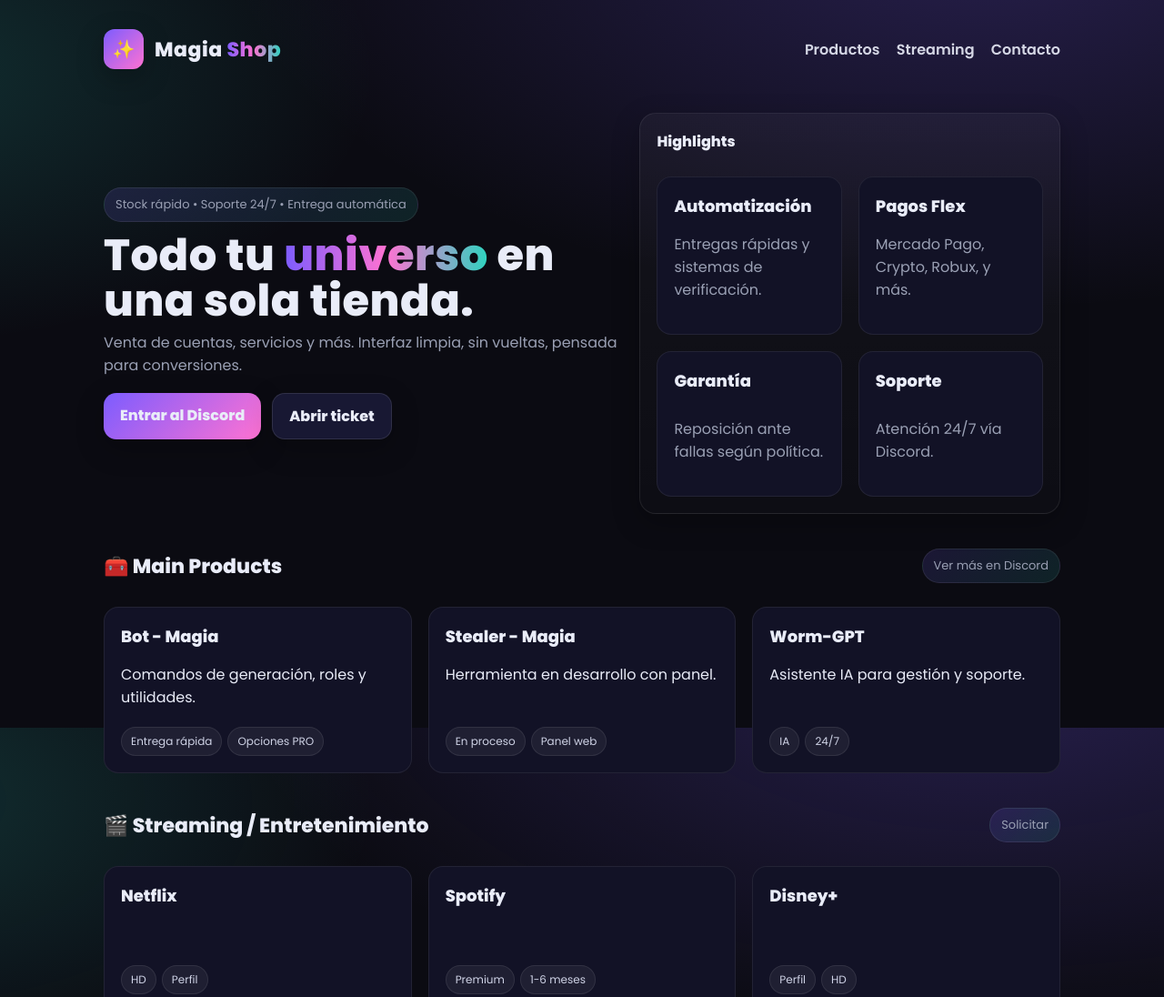
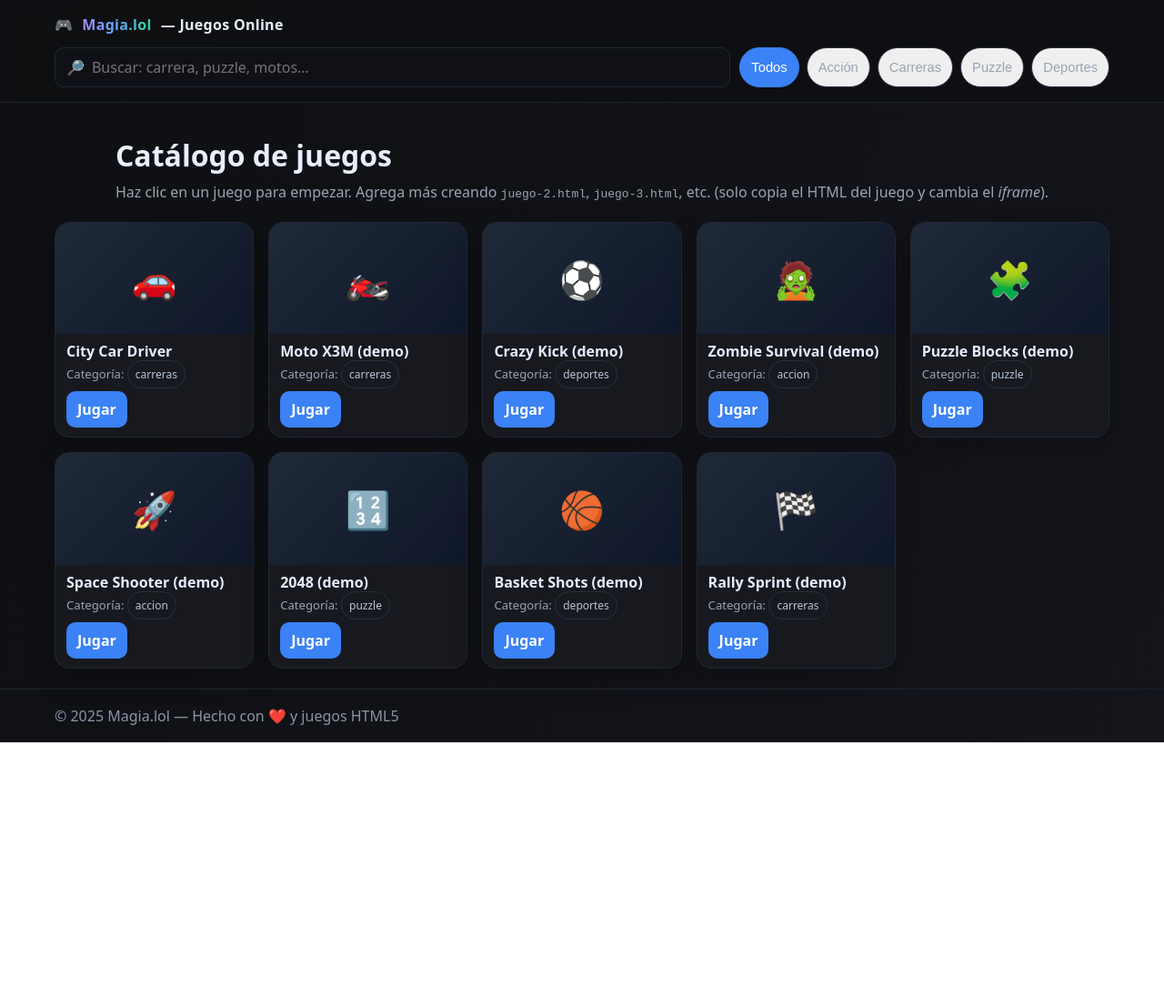
Before and after one commit to CalaSurs/magia-shop, a plain HTML site: page index.html in a window 1280 px wide. Shown: the top 1096 px of the page at 91% size. After the commit the page ends 816 px from the top, so only its background shows below. Drawn offline with Linux system fonts and the light colour scheme.

Commit message:
Add files via upload

```diff
--- a/index.html
+++ b/index.html
@@ -1,156 +1,148 @@
-<!doctype html>
+<!DOCTYPE html>
 <html lang="es">
 <head>
-  <meta charset="utf-8">
-  <meta name="viewport" content="width=device-width, initial-scale=1">
-  <title>Magia Shop</title>
-  <meta name="description" content="Magia Shop — productos, cuentas y entretenimiento.">
-  <link rel="preconnect" href="https://fonts.googleapis.com">
-  <link rel="preconnect" href="https://fonts.gstatic.com" crossorigin>
-  <link href="https://fonts.googleapis.com/css2?family=Poppins:wght@300;400;600;800&display=swap" rel="stylesheet">
+<meta charset="UTF-8">
+<meta name="viewport" content="width=device-width, initial-scale=1.0">
+<title>Magia.lol — Juegos Online</title>
+<meta name="description" content="Magia.lol: juega gratis online. Catálogo de juegos HTML5 estilo Friv/Poki.">
 <style>
   :root{
-      --bg:#0b0b12;
-      --card:#121226;
-      --muted:#9aa0b4;
-      --text:#e9ecf8;
-      --accent1:#7c5cff;
-      --accent2:#2dd4bf;
-      --accent3:#ff72d2;
-      --radius:18px;
-      --shadow:0 10px 30px rgba(0,0,0,.25);
+    --bg:#0e0f12;--bg2:#14151b;--card:#17191f;--ink:#e9eefc;--muted:#9aa3b2;--pri:#3b82f6;--pri-2:#2563eb;
+    --radius:16px;--shadow:0 10px 30px rgba(0,0,0,.25);
   }
   *{box-sizing:border-box}
-    html,body{margin:0;height:100%;background:radial-gradient(1200px 600px at 85% -10%, rgba(124,92,255,.25), transparent 70%), radial-gradient(900px 500px at -10% 10%, rgba(45,212,191,.18), transparent 60%), var(--bg);color:var(--text);font-family:Poppins,system-ui,-apple-system,Segoe UI,Roboto,Ubuntu,"Helvetica Neue",Arial}
-    a{color:inherit;text-decoration:none}
-    .wrap{max-width:1100px;margin:0 auto;padding:24px}
-    header{display:flex;justify-content:space-between;align-items:center;padding:8px 0}
-    .brand{display:flex;align-items:center;gap:12px}
-    .logo{width:44px;height:44px;border-radius:12px;background:linear-gradient(135deg,var(--accent1),var(--accent3));box-shadow:var(--shadow);display:grid;place-items:center;font-weight:800}
-    .logo span{font-size:20px}
-    .brand h1{font-size:22px;margin:0;font-weight:800;letter-spacing:.5px}
-    .nav a{opacity:.9;margin-left:14px;font-weight:600}
-    .pill{display:inline-flex;gap:8px;align-items:center;background:linear-gradient(135deg, rgba(124,92,255,.15), rgba(45,212,191,.12));border:1px solid rgba(255,255,255,.08);padding:8px 12px;border-radius:999px;font-size:13px;color:var(--muted)}
-    .hero{margin-top:40px;display:grid;grid-template-columns:1.1fr .9fr;gap:24px;align-items:center}
-    .hero h2{font-size:48px;line-height:1.05;margin:12px 0 8px;font-weight:800;letter-spacing:.5px}
-    .gradient{background:linear-gradient(90deg,var(--accent1),var(--accent3),var(--accent2));-webkit-background-clip:text;background-clip:text;color:transparent}
-    .hero p{color:var(--muted);margin:8px 0 18px;font-size:16px}
-    .cta{display:flex;gap:12px;flex-wrap:wrap}
-    .btn{padding:12px 18px;border-radius:14px;border:1px solid rgba(255,255,255,.1);background:#181833;font-weight:700;box-shadow:var(--shadow)}
-    .btn.primary{background:linear-gradient(135deg,var(--accent1),var(--accent3));border:none}
-    .panel{background:linear-gradient(180deg,rgba(255,255,255,.04),rgba(255,255,255,.01));border:1px solid rgba(255,255,255,.08);border-radius:var(--radius);padding:18px;box-shadow:var(--shadow)}
-    .grid{display:grid;grid-template-columns:repeat(3,1fr);gap:18px;margin-top:26px}
-    .card{background:var(--card);border:1px solid rgba(255,255,255,.07);padding:18px;border-radius:16px;min-height:160px;display:flex;flex-direction:column;justify-content:space-between}
-    .card h3{margin:0 0 8px;font-size:18px}
-    .chip{display:inline-block;background:rgba(255,255,255,.06);padding:6px 10px;border-radius:999px;margin:4px 6px 0 0;font-size:12px;color:#cfd3e6;border:1px solid rgba(255,255,255,.08)}
-    .section-title{display:flex;justify-content:space-between;align-items:center;margin:38px 0 8px}
-    .section-title h2{margin:0;font-size:22px}
-    footer{margin:38px 0 10px;color:var(--muted);font-size:13px;text-align:center}
-    .discord{font-weight:800;letter-spacing:.5px}
-    @media (max-width:900px){
-      .hero{grid-template-columns:1fr}
-      .grid{grid-template-columns:1fr}
-      .hero h2{font-size:36px}
-    }
+  body{margin:0;font-family:system-ui,-apple-system,Segoe UI,Roboto,Ubuntu,'Helvetica Neue',sans-serif;background:linear-gradient(120deg,var(--bg),var(--bg2));color:var(--ink);min-height:100vh;display:flex;flex-direction:column}
+  header{position:sticky;top:0;background:rgba(14,15,18,.8);backdrop-filter:blur(8px);border-bottom:1px solid #1f2330;z-index:10}
+  .wrap{max-width:1200px;margin:0 auto;padding:16px 20px}
+  .brand{display:flex;align-items:center;gap:10px;font-weight:800;letter-spacing:.3px}
+  .brand b{background:linear-gradient(90deg,#a78bfa,#60a5fa,#34d399);-webkit-background-clip:text;background-clip:text;color:transparent}
+  nav{display:flex;gap:10px;flex-wrap:wrap;margin-top:12px}
+  .tag{padding:8px 12px;border:1px solid #2a2f3d;border-radius:999px;color:var(--muted);cursor:pointer;font-size:.92rem}
+  .tag.active{background:var(--pri);border-color:var(--pri);color:#fff}
+  .hero{padding:36px 20px 0}
+  .hero h1{margin:0 0 8px;font-size:2rem}
+  .hero p{margin:0;color:var(--muted)}
+  .actions{display:flex;gap:10px;margin-top:14px;flex-wrap:wrap}
+  .btn{background:var(--pri);color:#fff;border:none;padding:10px 14px;border-radius:10px;font-weight:700;cursor:pointer}
+  .btn:active{transform:translateY(1px)}
+  .search{flex:1;min-width:240px;background:#0f1117;border:1px solid #232736;border-radius:10px;display:flex;align-items:center;gap:8px;padding:10px 12px;color:#cbd5e1}
+  .search input{all:unset;flex:1}
+  main{flex:1}
+  .grid{display:grid;gap:16px;padding:22px 20px;grid-template-columns:repeat(auto-fill,minmax(200px,1fr));max-width:1200px;margin:0 auto}
+  .card{background:var(--card);border:1px solid #232736;border-radius:var(--radius);overflow:hidden;box-shadow:var(--shadow);display:flex;flex-direction:column}
+  .thumb{aspect-ratio:16/9;background:linear-gradient(135deg,#1f2937,#0f172a);display:flex;align-items:center;justify-content:center;font-size:40px}
+  .meta{padding:10px 12px}
+  .title{font-weight:700;margin:0 0 6px;font-size:1rem;color:#e6ecff;line-height:1.2}
+  .kicker{font-size:.82rem;color:var(--muted);margin-bottom:10px}
+  .play{margin-top:auto;display:flex;justify-content:space-between;align-items:center;gap:8px}
+  .play a{display:inline-block;background:var(--pri);color:#fff;text-decoration:none;padding:9px 12px;border-radius:10px;font-weight:700}
+  .play a:hover{background:var(--pri-2)}
+  .pill{font-size:.75rem;padding:6px 8px;border-radius:999px;border:1px solid #2a2f3d;color:#b7c3d3}
+  footer{border-top:1px solid #1f2330;color:#8b93a6}
+  footer .wrap{padding:18px 20px}
+  /* helper for invisible links when user aún no creó el archivo */
+  .disabled{opacity:.55;pointer-events:none}
 </style>
 </head>
 <body>
+  <header>
     <div class="wrap">
-    <header>
-      <div class="brand">
-        <div class="logo"><span>✨</span></div>
-        <h1>Magia <span class="gradient">Shop</span></h1>
+      <div class="brand">🎮 <b>Magia.lol</b> — Juegos Online</div>
+      <div class="actions">
+        <label class="search" title="Buscar juegos">
+          🔎
+          <input id="q" placeholder="Buscar: carrera, puzzle, motos…" aria-label="Buscar juegos">
+        </label>
+        <div style="display:flex;gap:8px;flex-wrap:wrap">
+          <button class="tag active" data-cat="all">Todos</button>
+          <button class="tag" data-cat="accion">Acción</button>
+          <button class="tag" data-cat="carreras">Carreras</button>
+          <button class="tag" data-cat="puzzle">Puzzle</button>
+          <button class="tag" data-cat="deportes">Deportes</button>
         </div>
-      <nav class="nav">
-        <a href="#productos">Productos</a>
-        <a href="#streaming">Streaming</a>
-        <a href="#contacto">Contacto</a>
-      </nav>
+      </div>
+    </div>
   </header>
 
-    <section class="hero">
-      <div>
-        <span class="pill">Stock rápido • Soporte 24/7 • Entrega automática</span>
-        <h2>Todo tu <span class="gradient">universo</span> en una sola tienda.</h2>
-        <p>Venta de cuentas, servicios y más. Interfaz limpia, sin vueltas, pensada para conversiones.</p>
-        <div class="cta">
-          <a class="btn primary" href="https://discord.gg/magia" target="_blank" rel="noopener">Entrar al Discord</a>
-          <a class="btn" href="#contacto">Abrir ticket</a>
-        </div>
-      </div>
-      <div class="panel">
-        <strong style="display:block;margin-bottom:8px">Highlights</strong>
-        <div class="grid" style="grid-template-columns:repeat(2,1fr)">
-          <div class="card"><h3>Automatización</h3><p class="muted">Entregas rápidas y sistemas de verificación.</p></div>
-          <div class="card"><h3>Pagos Flex</h3><p class="muted">Mercado Pago, Crypto, Robux, y más.</p></div>
-          <div class="card"><h3>Garantía</h3><p class="muted">Reposición ante fallas según política.</p></div>
-          <div class="card"><h3>Soporte</h3><p class="muted">Atención 24/7 vía Discord.</p></div>
-        </div>
-      </div>
+  <section class="hero wrap">
+    <h1>Catálogo de juegos</h1>
+    <p>Haz clic en un juego para empezar. Agrega más creando <code>juego-2.html</code>, <code>juego-3.html</code>, etc. (solo copia el HTML del juego y cambia el <em>iframe</em>).</p>
   </section>
 
-    <div class="section-title" id="productos">
-      <h2>🧰 Main Products</h2>
-      <a href="https://discord.gg/magia" class="pill">Ver más en Discord</a>
-    </div>
-    <section class="grid">
-      <div class="card">
-        <div>
-          <h3>Bot - Magia</h3>
-          <p class="muted">Comandos de generación, roles y utilidades.</p>
-        </div>
-        <div><span class="chip">Entrega rápida</span><span class="chip">Opciones PRO</span></div>
-      </div>
-      <div class="card">
-        <div>
-          <h3>Stealer - Magia</h3>
-          <p class="muted">Herramienta en desarrollo con panel.</p>
-        </div>
-        <div><span class="chip">En proceso</span><span class="chip">Panel web</span></div>
-      </div>
-      <div class="card">
-        <div>
-          <h3>Worm-GPT</h3>
-          <p class="muted">Asistente IA para gestión y soporte.</p>
-        </div>
-        <div><span class="chip">IA</span><span class="chip">24/7</span></div>
-      </div>
-    </section>
-
-    <div class="section-title" id="streaming">
-      <h2>🎬 Streaming / Entretenimiento</h2>
-      <a href="https://discord.gg/magia" class="pill">Solicitar</a>
-    </div>
-    <section class="grid">
-      <div class="card"><h3>Netflix</h3><div><span class="chip">HD</span><span class="chip">Perfil</span></div></div>
-      <div class="card"><h3>Spotify</h3><div><span class="chip">Premium</span><span class="chip">1-6 meses</span></div></div>
-      <div class="card"><h3>Disney+</h3><div><span class="chip">Perfil</span><span class="chip">HD</span></div></div>
-      <div class="card"><h3>YouTube Premium</h3><div><span class="chip">Individual</span><span class="chip">Family</span></div></div>
-      <div class="card"><h3>HBO Max</h3><div><span class="chip">HD</span><span class="chip">Reposición</span></div></div>
-      <div class="card"><h3>Crunchyroll</h3><div><span class="chip">Fan</span><span class="chip">Mega Fan</span></div></div>
-    </section>
-
-    <div class="section-title">
-      <h2>💳 Métodos de pago</h2>
-    </div>
-    <section class="grid">
-      <div class="card"><h3>Mercado Pago</h3><p class="muted">Transferencia, CVU/CBU, Alias.</p></div>
-      <div class="card"><h3>Crypto</h3><p class="muted">Bitcoin, Litecoin, USDT.</p></div>
-      <div class="card"><h3>Otros</h3><p class="muted">Robux, Brainrots (consultar).</p></div>
-    </section>
-
-    <section id="contacto" class="panel" style="margin-top:26px">
-      <h2 style="margin-top:0">Contacto</h2>
-      <p class="muted">Para compras y soporte abrí un ticket en nuestro Discord.</p>
-      <p class="discord">discord.gg/magia</p>
-    </section>
+  <main>
+    <div id="grid" class="grid"></div>
+  </main>
 
   <footer>
-      © <span id="year"></span> Magia Shop — Hecho con ✨ por tu equipo.
+    <div class="wrap">© 2025 Magia.lol — Hecho con ❤️ y juegos HTML5</div>
   </footer>
+
+<script>
+/* =======
+   MODELO DE DATOS: agrega/quita juegos acá.
+   - title: nombre visible
+   - slug: archivo del juego (cuando lo tengas creado)
+   - cat: categoría (usa una de: accion, carreras, puzzle, deportes)
+   - emoji: mini “thumbnail” sin imágenes externas
+   ======= */
+const GAMES = [
+  { title: "City Car Driver", slug: "/juego-1.html", cat: "carreras", emoji:"🚗" }, // ya creado
+  { title: "Moto X3M (demo)", slug: "/juego-2.html", cat: "carreras", emoji:"🏍️" },
+  { title: "Crazy Kick (demo)", slug: "/juego-3.html", cat: "deportes", emoji:"⚽" },
+  { title: "Zombie Survival (demo)", slug: "/juego-4.html", cat: "accion", emoji:"🧟" },
+  { title: "Puzzle Blocks (demo)", slug: "/juego-5.html", cat: "puzzle", emoji:"🧩" },
+  { title: "Space Shooter (demo)", slug: "/juego-6.html", cat: "accion", emoji:"🚀" },
+  { title: "2048 (demo)", slug: "/juego-7.html", cat: "puzzle", emoji:"🔢" },
+  { title: "Basket Shots (demo)", slug: "/juego-8.html", cat: "deportes", emoji:"🏀" },
+  { title: "Rally Sprint (demo)", slug: "/juego-9.html", cat: "carreras", emoji:"🏁" },
+];
+
+const grid = document.getElementById("grid");
+const q = document.getElementById("q");
+const tagButtons = [...document.querySelectorAll(".tag")];
+let activeCat = "all";
+
+function render(){
+  const text = (q.value || "").toLowerCase().normalize("NFD").replace(/\p{Diacritic}/gu,"");
+  grid.innerHTML = "";
+  GAMES.forEach(g => {
+    const matchCat = (activeCat === "all") || (g.cat === activeCat);
+    const hayTexto = !text || g.title.toLowerCase().includes(text);
+    if(!(matchCat && hayTexto)) return;
+    const aExiste = (g.slug && g.slug !== "#");
+    const card = document.createElement("article");
+    card.className = "card";
+    card.innerHTML = `
+      <div class="thumb">${g.emoji}</div>
+      <div class="meta">
+        <h3 class="title">${g.title}</h3>
+        <div class="kicker">Categoría: <span class="pill">${g.cat}</span></div>
+        <div class="play">
+          <a ${aExiste ? `href="${g.slug}"` : ""} class="${aExiste ? "" : "disabled"}">Jugar</a>
+          ${aExiste ? "" : `<span class="kicker">Crea <code>${g.slug || "juego-X.html"}</code></span>`}
         </div>
-  <script>
-    document.getElementById('year').textContent = new Date().getFullYear();
+      </div>`;
+    grid.appendChild(card);
+  });
+}
+
+q.addEventListener("input", render);
+tagButtons.forEach(b => b.addEventListener("click", () => {
+  tagButtons.forEach(x => x.classList.remove("active"));
+  b.classList.add("active");
+  activeCat = b.dataset.cat;
+  render();
+}));
+render();
 </script>
+
+<!--
+INSTRUCCIONES:
+1) Este archivo es /index.html en la raíz de tu repo.
+2) Ya tienes /juego-1.html creado; el botón “Jugar” funciona.
+3) Para cada juego nuevo: duplica juego-1.html → juego-2.html, etc. Cambia el iframe.
+4) Luego edita el array GAMES arriba y apunta el slug al archivo que creaste.
+5) Si quieres organizar, puedes usar /games/juego-1.html y ajustar los slugs.
+-->
 </body>
 </html>
```
Lines whose indentation alone changed are shown as unchanged.
